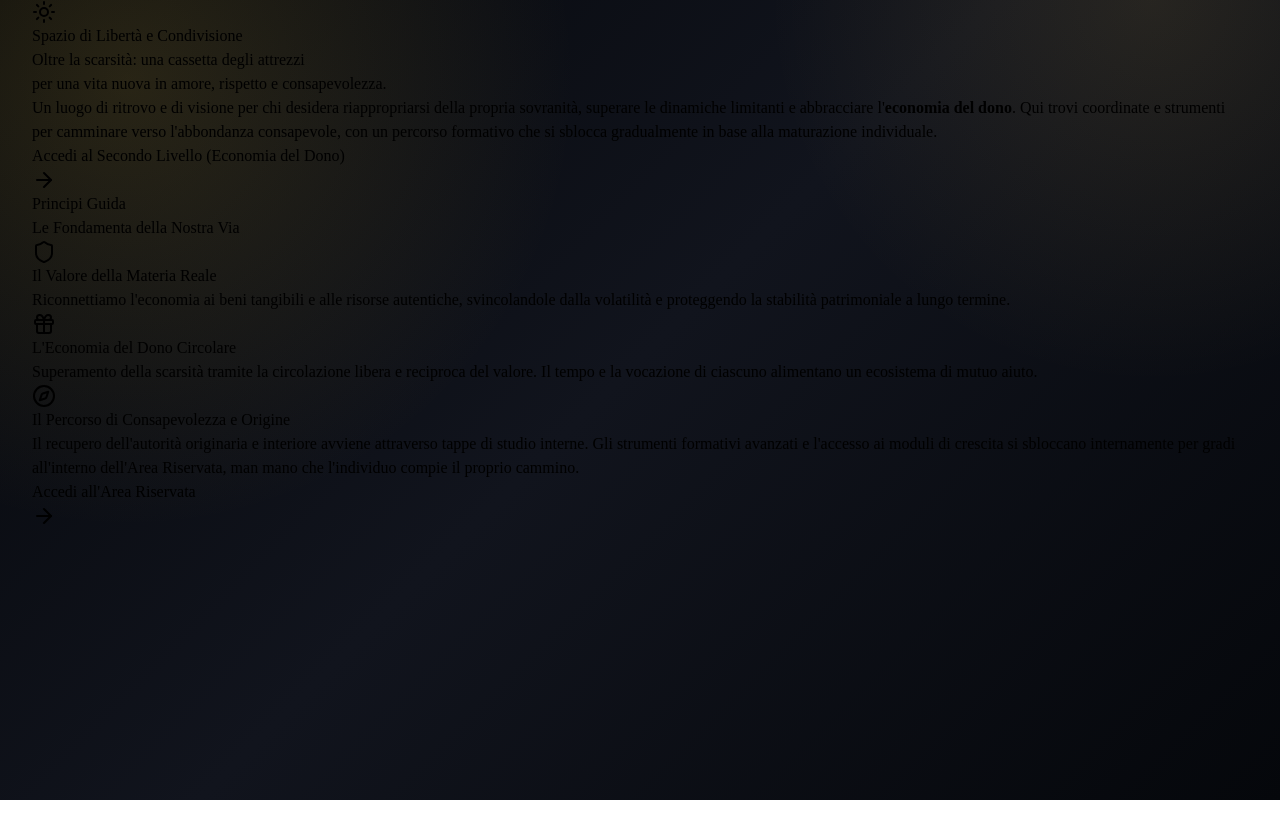
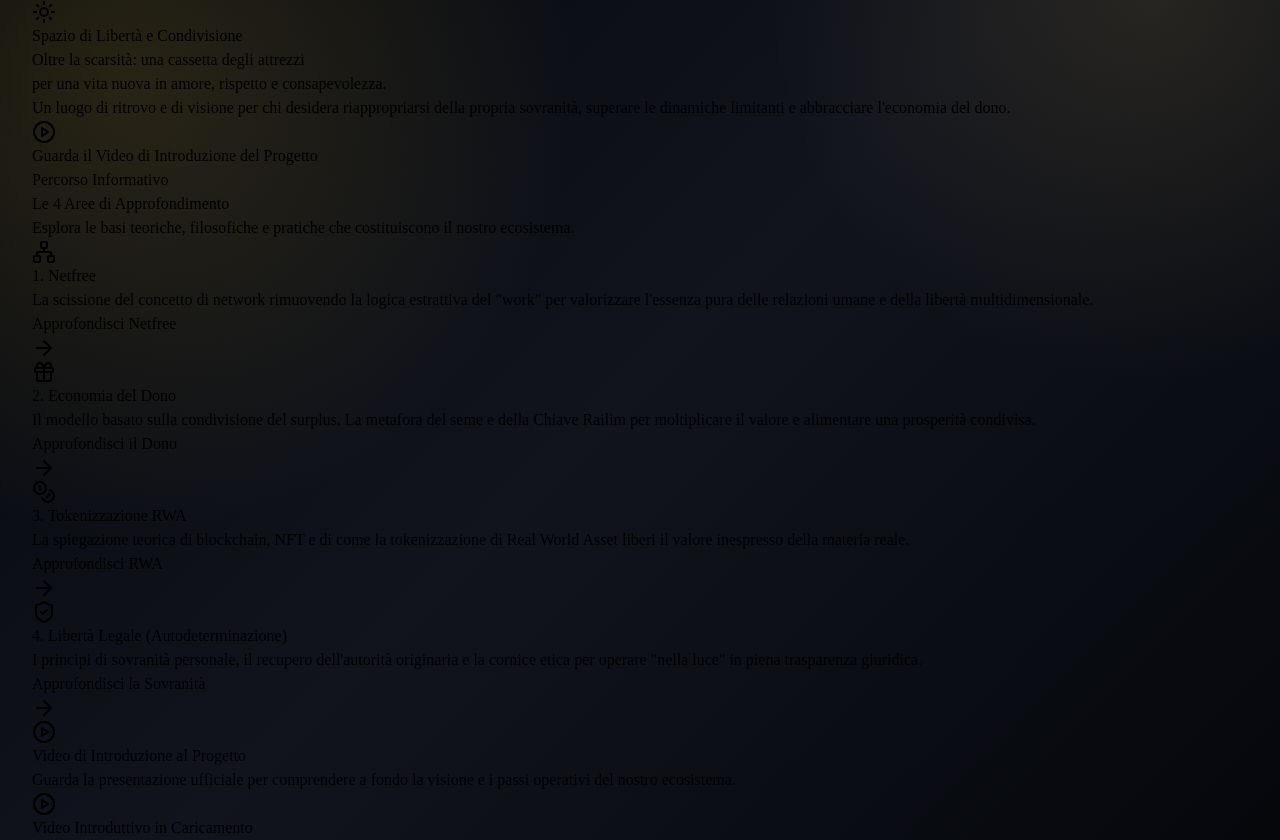
Before and after one commit to railim45-maker/LCR-Netfree-RWA, a React (Vite) app in the folder client/: page / in a window 1280 px wide. Before the commit the page ends 800 px from the top, so only its background shows below. Built offline with nearby package versions, Linux system fonts and the light colour scheme.

Commit message:
Update Home.tsx

```diff
--- a/client/src/pages/Home.tsx
+++ b/client/src/pages/Home.tsx
@@ -1,96 +1,160 @@
 import { Link } from "wouter";
-import { Sparkles, Shield, Gift, Compass, ArrowRight, Sun } from "lucide-react";
+import { Sparkles, ArrowRight, Sun, Network, Gift, Coins, ShieldCheck, PlayCircle } from "lucide-react";
 
 export default function Home() {
   return (
-    <div className="min-h-screen relative text-stone-800 space-y-32 pb-40 overflow-hidden bg-[#fcfbf9]">
+    <div className="min-h-screen relative text-stone-800 space-y-24 pb-40 overflow-hidden bg-[#fcfbf9]">
 
       {/* SFONDO LUMINOSO E GRADIENTI DI LUCE ARMONICA */}
       <div className="absolute top-0 left-1/2 -translate-x-1/2 w-[1100px] h-[600px] bg-gradient-to-r from-amber-100/50 via-emerald-100/40 to-sky-100/40 blur-[130px] rounded-full pointer-events-none z-0" />
       <div className="absolute inset-0 z-0 opacity-30 bg-cover bg-center bg-fixed mix-blend-overlay filter brightness-110 pointer-events-none" style={{ backgroundImage: `url('https://images.unsplash.com/photo-1500382017468-9049fed747ef?q=80&w=1920&auto=format&fit=crop')` }} />
 
-      {/* LIVELLO 1: VISIONE E ACCOGLIENZA PUBBLICA LUMINOSA */}
-      <section className="relative pt-48 pb-24 border-b border-stone-200/60 bg-gradient-to-b from-amber-50/40 via-transparent to-transparent z-10">
+      {/* SEZIONE HERO: VISIONE E VIDEO INTRODUTTIVO */}
+      <section className="relative pt-36 pb-16 border-b border-stone-200/60 bg-gradient-to-b from-amber-50/40 via-transparent to-transparent z-10">
         <div className="container max-w-5xl mx-auto px-6 text-center space-y-8">
 
           <div className="inline-flex items-center gap-2 px-4 py-2 rounded-full border border-amber-200/80 bg-amber-50/80 text-amber-900 text-xs uppercase tracking-[0.2em] font-semibold backdrop-blur-md shadow-sm">
             <Sun className="w-4 h-4 text-amber-600" /> Spazio di Libertà e Condivisione
           </div>
 
-          <h1 className="text-4xl md:text-6xl lg:text-7xl font-extrabold tracking-tight font-serif leading-[1.1] text-stone-900">
+          <h1 className="text-4xl md:text-6xl font-extrabold tracking-tight font-serif leading-[1.1] text-stone-900">
             Oltre la scarsità: una cassetta degli attrezzi<br />
             <span className="text-transparent bg-clip-text bg-gradient-to-r from-amber-600 via-emerald-700 to-amber-700">
               per una vita nuova in amore, rispetto e consapevolezza.
             </span>
           </h1>
 
-          <p className="max-w-3xl mx-auto text-lg md:text-xl text-stone-600 leading-relaxed font-light">
-            Un luogo di ritrovo e di visione per chi desidera riappropriarsi della propria sovranità, superare le dinamiche limitanti e abbracciare l'<strong>economia del dono</strong>. Qui trovi coordinate e strumenti per camminare verso l'abbondanza consapevole, con un percorso formativo che si sblocca gradualmente in base alla maturazione individuale.
+          <p className="max-w-3xl mx-auto text-lg text-stone-600 leading-relaxed font-light">
+            Un luogo di ritrovo e di visione per chi desidera riappropriarsi della propria sovranità, superare le dinamiche limitanti e abbracciare l'economia del dono.
           </p>
 
-          <div className="flex flex-wrap items-center justify-center gap-4 pt-4">
-            <Link href="/privato/economia-dono">
-              <button className="bg-stone-900 text-stone-50 hover:bg-stone-800 gap-2 px-9 py-5 text-base rounded-full shadow-lg font-medium transition-all transform hover:scale-105 inline-flex items-center cursor-pointer">
-                Accedi al Secondo Livello (Economia del Dono) <ArrowRight className="w-4 h-4" />
+          {/* PULSANTE VIDEO INTRODUTTIVO */}
+          <div className="flex flex-wrap items-center justify-center gap-4 pt-2">
+            <a href="#video-introduzione">
+              <button className="bg-stone-900 text-stone-50 hover:bg-stone-800 gap-2 px-8 py-4 text-sm rounded-full shadow-lg font-medium transition-all transform hover:scale-105 inline-flex items-center cursor-pointer">
+                <PlayCircle className="w-5 h-5 text-amber-400" /> Guarda il Video di Introduzione del Progetto
               </button>
-            </Link>
+            </a>
           </div>
 
         </div>
       </section>
 
-      {/* I PILASTRI FONDANTI DELLA VISIONE */}
+      {/* LE 4 SEZIONI DI APPROFONDIMENTO (COLLEGAMENTI DIRETTI) */}
       <section className="container max-w-6xl mx-auto px-6 space-y-12 relative z-10">
         <div className="text-center space-y-3">
-          <span className="text-emerald-800 text-xs uppercase tracking-widest font-semibold font-mono">Principi Guida</span>
-          <h2 className="text-3xl md:text-5xl font-bold font-serif text-stone-900">Le Fondamenta della Nostra Via</h2>
+          <span className="text-emerald-800 text-xs uppercase tracking-widest font-semibold font-mono">Percorso Informativo</span>
+          <h2 className="text-3xl md:text-5xl font-bold font-serif text-stone-900">Le 4 Aree di Approfondimento</h2>
+          <p className="text-stone-600 text-sm max-w-xl mx-auto font-light">
+            Esplora le basi teoriche, filosofiche e pratiche che costituiscono il nostro ecosistema.
+          </p>
         </div>
 
         <div className="grid grid-cols-1 md:grid-cols-2 gap-8">
-          <div className="rounded-3xl border border-stone-200/90 bg-white/90 backdrop-blur-md p-8 space-y-4 shadow-xl shadow-stone-200/40 flex flex-col justify-between relative overflow-hidden">
-            <div className="absolute top-0 left-0 right-0 h-1 bg-gradient-to-r from-amber-400 to-emerald-400" />
-            <div className="space-y-3">
-              <div className="w-12 h-12 rounded-2xl bg-amber-50 border border-amber-200/60 flex items-center justify-center text-amber-800">
-                <Shield className="w-6 h-6" />
+
+          {/* 1. NETFREE */}
+          <div className="rounded-3xl border border-stone-200/90 bg-white/95 backdrop-blur-md p-8 space-y-4 shadow-xl shadow-stone-200/40 flex flex-col justify-between relative overflow-hidden group hover:border-emerald-300 transition-all">
+            <div className="absolute top-0 left-0 right-0 h-1 bg-gradient-to-r from-emerald-400 to-teal-400" />
+            <div className="space-y-4">
+              <div className="w-12 h-12 rounded-2xl bg-emerald-50 border border-emerald-200/60 flex items-center justify-center text-emerald-800">
+                <Network className="w-6 h-6" />
               </div>
-              <h3 className="text-2xl font-bold font-serif text-stone-900">Il Valore della Materia Reale</h3>
+              <h3 className="text-2xl font-bold font-serif text-stone-900">1. Netfree</h3>
               <p className="text-sm text-stone-600 leading-relaxed font-light">
-                Riconnettiamo l'economia ai beni tangibili e alle risorse autentiche, svincolandole dalla volatilità e proteggendo la stabilità patrimoniale a lungo termine.
+                La scissione del concetto di network rimuovendo la logica estrattiva del "work" per valorizzare l'essenza pura delle relazioni umane e della libertà multidimensionale.
               </p>
+            </div>
+            <div className="pt-4">
+              <Link href="/privato/netfree">
+                <button className="w-full bg-stone-50 hover:bg-emerald-50 text-stone-800 hover:text-emerald-900 font-medium py-3 px-6 rounded-2xl text-xs uppercase tracking-wider border border-stone-200 transition-all inline-flex items-center justify-center gap-2 cursor-pointer">
+                  Approfondisci Netfree <ArrowRight className="w-3.5 h-3.5" />
+                </button>
+              </Link>
             </div>
           </div>
 
-          <div className="rounded-3xl border border-stone-200/90 bg-white/90 backdrop-blur-md p-8 space-y-4 shadow-xl shadow-stone-200/40 flex flex-col justify-between relative overflow-hidden">
-            <div className="absolute top-0 left-0 right-0 h-1 bg-gradient-to-r from-emerald-400 to-sky-400" />
-            <div className="space-y-3">
-              <div className="w-12 h-12 rounded-2xl bg-emerald-50 border border-emerald-200/60 flex items-center justify-center text-emerald-800">
+          {/* 2. ECONOMIA DEL DONO */}
+          <div className="rounded-3xl border border-stone-200/90 bg-white/95 backdrop-blur-md p-8 space-y-4 shadow-xl shadow-stone-200/40 flex flex-col justify-between relative overflow-hidden group hover:border-amber-300 transition-all">
+            <div className="absolute top-0 left-0 right-0 h-1 bg-gradient-to-r from-amber-400 to-orange-400" />
+            <div className="space-y-4">
+              <div className="w-12 h-12 rounded-2xl bg-amber-50 border border-amber-200/60 flex items-center justify-center text-amber-800">
                 <Gift className="w-6 h-6" />
               </div>
-              <h3 className="text-2xl font-bold font-serif text-stone-900">L'Economia del Dono Circolare</h3>
+              <h3 className="text-2xl font-bold font-serif text-stone-900">2. Economia del Dono</h3>
               <p className="text-sm text-stone-600 leading-relaxed font-light">
-                Superamento della scarsità tramite la circolazione libera e reciproca del valore. Il tempo e la vocazione di ciascuno alimentano un ecosistema di mutuo aiuto.
+                Il modello basato sulla condivisione del surplus. La metafora del seme e della Chiave Railim per moltiplicare il valore e alimentare una prosperità condivisa.
               </p>
             </div>
+            <div className="pt-4">
+              <Link href="/privato/economia-dono">
+                <button className="w-full bg-stone-50 hover:bg-amber-50 text-stone-800 hover:text-amber-900 font-medium py-3 px-6 rounded-2xl text-xs uppercase tracking-wider border border-stone-200 transition-all inline-flex items-center justify-center gap-2 cursor-pointer">
+                  Approfondisci il Dono <ArrowRight className="w-3.5 h-3.5" />
+                </button>
+              </Link>
+            </div>
           </div>
+
+          {/* 3. TOKENIZZAZIONE RWA */}
+          <div className="rounded-3xl border border-stone-200/90 bg-white/95 backdrop-blur-md p-8 space-y-4 shadow-xl shadow-stone-200/40 flex flex-col justify-between relative overflow-hidden group hover:border-sky-300 transition-all">
+            <div className="absolute top-0 left-0 right-0 h-1 bg-gradient-to-r from-sky-400 to-indigo-400" />
+            <div className="space-y-4">
+              <div className="w-12 h-12 rounded-2xl bg-sky-50 border border-sky-200/60 flex items-center justify-center text-sky-800">
+                <Coins className="w-6 h-6" />
+              </div>
+              <h3 className="text-2xl font-bold font-serif text-stone-900">3. Tokenizzazione RWA</h3>
+              <p className="text-sm text-stone-600 leading-relaxed font-light">
+                La spiegazione teorica di blockchain, NFT e di come la tokenizzazione di Real World Asset liberi il valore inespresso della materia reale.
+              </p>
+            </div>
+            <div className="pt-4">
+              <Link href="/privato/tokenizzazione-rwa">
+                <button className="w-full bg-stone-50 hover:bg-sky-50 text-stone-800 hover:text-sky-900 font-medium py-3 px-6 rounded-2xl text-xs uppercase tracking-wider border border-stone-200 transition-all inline-flex items-center justify-center gap-2 cursor-pointer">
+                  Approfondisci RWA <ArrowRight className="w-3.5 h-3.5" />
+                </button>
+              </Link>
+            </div>
+          </div>
+
+          {/* 4. LIBERTÀ LEGALE */}
+          <div className="rounded-3xl border border-stone-200/90 bg-white/95 backdrop-blur-md p-8 space-y-4 shadow-xl shadow-stone-200/40 flex flex-col justify-between relative overflow-hidden group hover:border-purple-300 transition-all">
+            <div className="absolute top-0 left-0 right-0 h-1 bg-gradient-to-r from-purple-400 to-pink-400" />
+            <div className="space-y-4">
+              <div className="w-12 h-12 rounded-2xl bg-purple-50 border border-purple-200/60 flex items-center justify-center text-purple-800">
+                <ShieldCheck className="w-6 h-6" />
+              </div>
+              <h3 className="text-2xl font-bold font-serif text-stone-900">4. Libertà Legale (Autodeterminazione)</h3>
+              <p className="text-sm text-stone-600 leading-relaxed font-light">
+                I principi di sovranità personale, il recupero dell'autorità originaria e la cornice etica per operare "nella luce" in piena trasparenza giuridica.
+              </p>
+            </div>
+            <div className="pt-4">
+              <Link href="/privato/liberta-legale">
+                <button className="w-full bg-stone-50 hover:bg-purple-50 text-stone-800 hover:text-purple-900 font-medium py-3 px-6 rounded-2xl text-xs uppercase tracking-wider border border-stone-200 transition-all inline-flex items-center justify-center gap-2 cursor-pointer">
+                  Approfondisci la Sovranità <ArrowRight className="w-3.5 h-3.5" />
+                </button>
+              </Link>
+            </div>
+          </div>
+
         </div>
       </section>
 
-      {/* SPIEGAZIONE INTERNA DEL PERCORSO FORMATIVO */}
-      <section className="container max-w-4xl mx-auto px-6 relative z-10">
-        <div className="rounded-3xl border border-stone-200/90 bg-white/95 backdrop-blur-xl p-8 md:p-12 shadow-2xl shadow-stone-200/40 space-y-6 text-center relative">
-          <div className="w-12 h-12 rounded-2xl bg-sky-50 border border-sky-200/60 text-sky-800 flex items-center justify-center mx-auto">
-            <Compass className="w-6 h-6" />
+      {/* SEZIONE VIDEO INTRODUTTIVO */}
+      <section id="video-introduzione" className="container max-w-4xl mx-auto px-6 relative z-10 pt-10">
+        <div className="rounded-3xl border border-stone-200/90 bg-white/95 backdrop-blur-xl p-8 md:p-12 shadow-2xl shadow-stone-200/40 space-y-6 text-center">
+          <div className="w-12 h-12 rounded-2xl bg-amber-50 border border-amber-200/60 text-amber-800 flex items-center justify-center mx-auto">
+            <PlayCircle className="w-6 h-6" />
           </div>
-          <h2 className="text-2xl md:text-3xl font-bold font-serif text-stone-900">Il Percorso di Consapevolezza e Origine</h2>
+          <h2 className="text-2xl md:text-3xl font-bold font-serif text-stone-900">Video di Introduzione al Progetto</h2>
           <p className="text-sm md:text-base text-stone-600 leading-relaxed max-w-2xl mx-auto font-light">
-            Il recupero dell'autorità originaria e interiore avviene attraverso tappe di studio interne. Gli strumenti formativi avanzati e l'accesso ai moduli di crescita si sbloccano internamente per gradi all'interno dell'Area Riservata, man mano che l'individuo compie il proprio cammino.
+            Guarda la presentazione ufficiale per comprendere a fondo la visione e i passi operativi del nostro ecosistema.
           </p>
-          <div className="pt-2">
-            <Link href="/privato/economia-dono">
-              <button className="bg-emerald-800 hover:bg-emerald-900 text-white font-medium px-8 py-4 rounded-full text-xs md:text-sm inline-flex items-center gap-2 shadow-md transition-all transform hover:scale-105 cursor-pointer">
-                Accedi all'Area Riservata <ArrowRight className="w-4 h-4 ml-1" />
-              </button>
-            </Link>
+          <div className="aspect-video w-full rounded-2xl overflow-hidden border border-stone-200 bg-stone-900 flex items-center justify-center text-stone-400 shadow-inner">
+            {/* Sostituire con il player video effettivo (es. iframe YouTube o video embed) */}
+            <div className="text-center space-y-2 p-6">
+              <PlayCircle className="w-12 h-12 mx-auto text-amber-400 opacity-80" />
+              <p className="text-xs uppercase tracking-widest font-mono">Video Introduttivo in Caricamento</p>
+            </div>
           </div>
         </div>
       </section>
```
